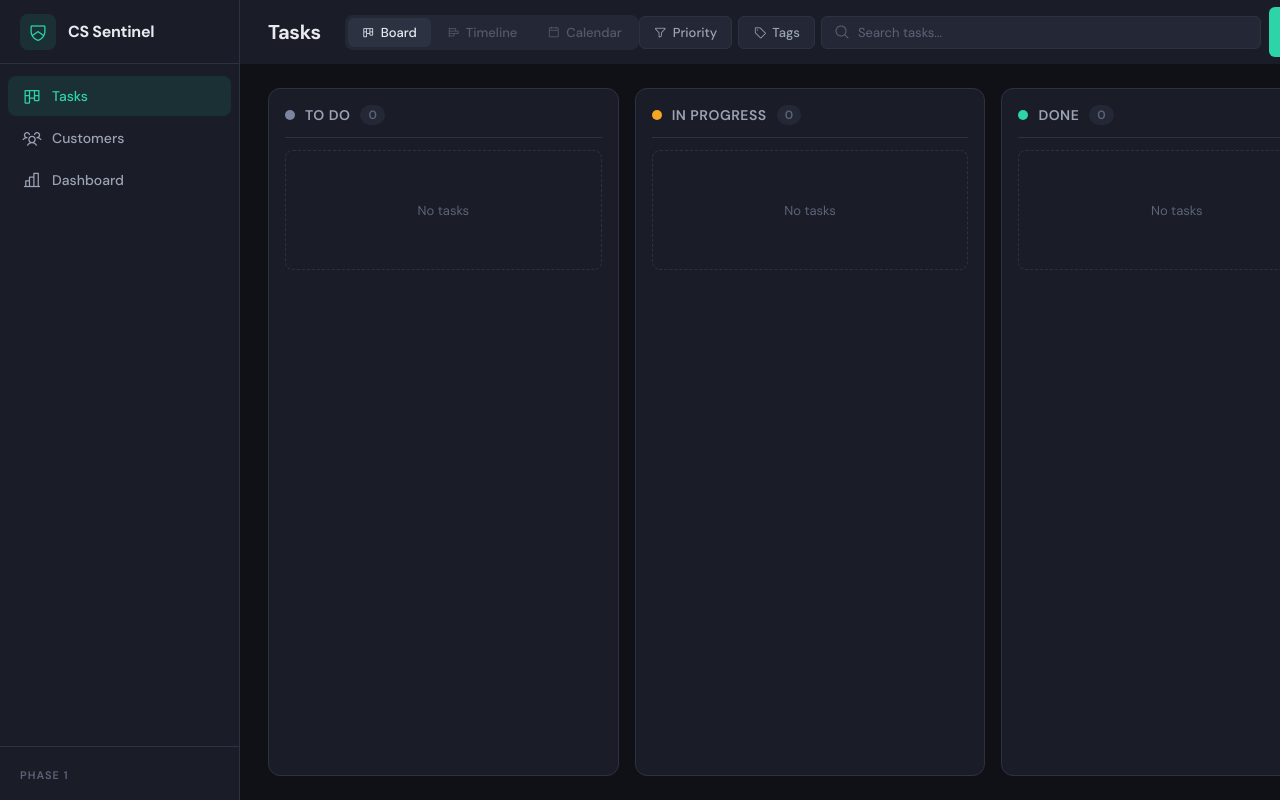
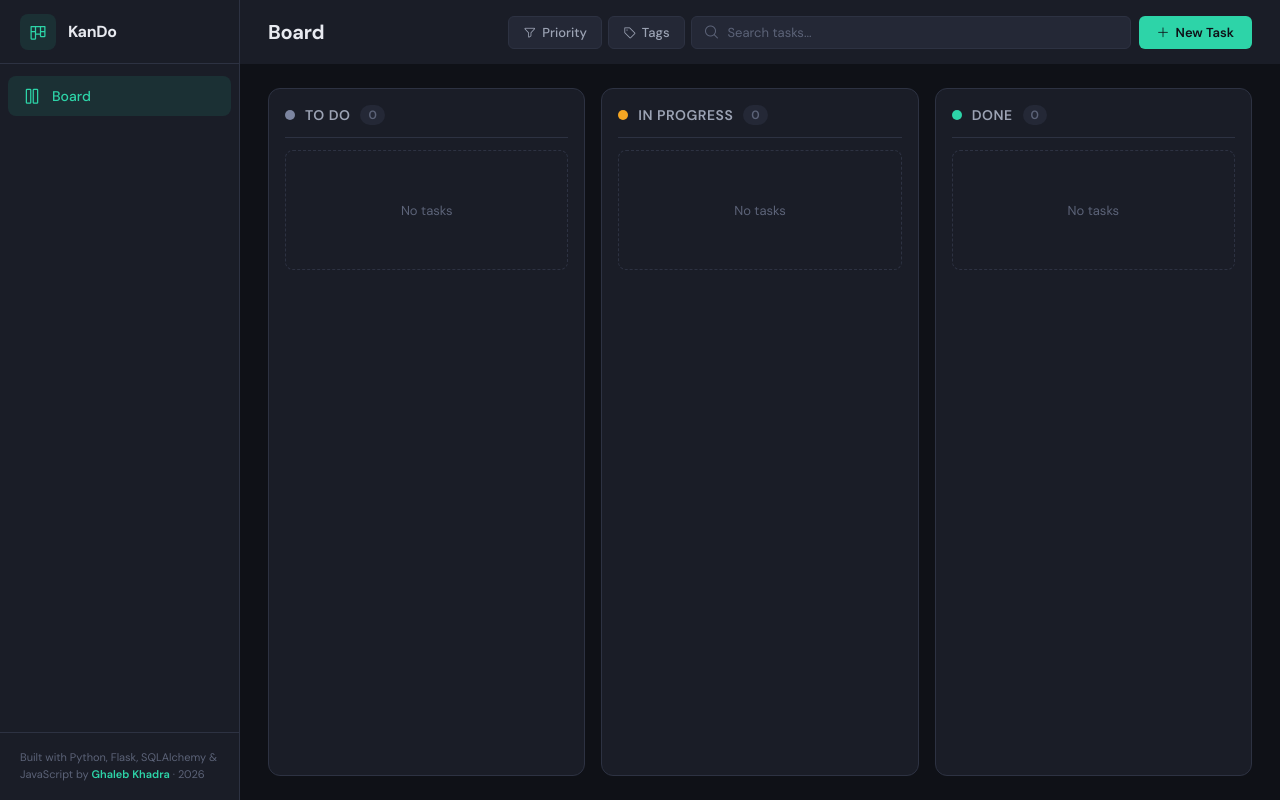
Before and after one commit to gkpyth/kanban-task-manager, a Flask app: page / in a window 1280 px wide; the page is wider, and only the part inside the window is pictured. Run offline with Flask 3, Linux system fonts and the light colour scheme; data that the repository does not hold is empty; some libraries are stand-ins or nearby versions.

Commit message:
Rebrand to KanDo - standalone Kanban task manager, Add README file

```diff
--- a/app.py
+++ b/app.py
@@ -1,6 +1,7 @@
 from flask import Flask
 from config import Config
 from models import db
+from datetime import datetime
 
 def create_app():
     """Application factory - builds and configures the Flask app"""
@@ -16,6 +17,11 @@ def create_app():
     from routes import main
     app.register_blueprint(main)
 
+    # Make current_year available to all templates automatically
+    @app.context_processor
+    def inject_year():
+        return {'current_year': datetime.now().year}
+
     # Create database tables if they don't exist yet
     # app_context() tells Flask which app we're working with
     with app.app_context():
--- a/config.py
+++ b/config.py
@@ -6,7 +6,7 @@ class Config:
 
     # Database location - SQLite file stored in the instance folder
     SQLALCHEMY_DATABASE_URI = os.environ.get('DATABASE_URL') or \
-        'sqlite:///' + os.path.join(os.path.abspath(os.path.dirname(__file__)), 'instance', 'cs_sentinel.db')
+        'sqlite:///' + os.path.join(os.path.abspath(os.path.dirname(__file__)), 'instance', 'kando.db')
 
     # Disable modification tracking to save on memory usage
     SQLALCHEMY_TRACK_MODIFICATIONS = False
--- a/static/css/style.css
+++ b/static/css/style.css
@@ -150,17 +150,21 @@ body {
     font-size: 20px;
 }
 
+/* ==================== SIDEBAR FOOTER ==================== */
 .sidebar-footer {
     padding: 16px 20px;
     border-top: 1px solid var(--border);
 }
 
-.version-tag {
+.footer-text {
     font-size: 11px;
+    color: var(--text-muted);
+    line-height: 1.6;
+}
+
+.footer-author {
+    color: var(--accent);
     font-weight: 600;
-    color: var(--text-muted);
-    text-transform: uppercase;
-    letter-spacing: 1px;
 }
 
 /* ==================== MAIN CONTENT ==================== */
@@ -194,44 +198,6 @@ body {
     font-size: 20px;
     font-weight: 700;
     letter-spacing: -0.3px;
-}
-
-.view-switcher {
-    display: flex;
-    gap: 2px;
-    background: var(--bg-tertiary);
-    padding: 3px;
-    border-radius: var(--radius-md);
-}
-
-.view-btn {
-    padding: 6px 14px;
-    border: none;
-    background: none;
-    color: var(--text-secondary);
-    font-family: var(--font-main);
-    font-size: 13px;
-    font-weight: 500;
-    border-radius: var(--radius-sm);
-    cursor: pointer;
-    display: flex;
-    align-items: center;
-    gap: 6px;
-    transition: all 0.15s ease;
-}
-
-.view-btn:hover:not(:disabled) {
-    color: var(--text-primary);
-}
-
-.view-btn.active {
-    background: var(--bg-hover);
-    color: var(--text-primary);
-}
-
-.view-btn:disabled {
-    opacity: 0.4;
-    cursor: not-allowed;
 }
 
 .toolbar-right {
--- a/templates/base.html
+++ b/templates/base.html
@@ -22,36 +22,24 @@
         <!-- App branding -->
         <div class="sidebar-brand">
             <div class="brand-icon">
-                <i class="ph ph-shield-chevron"></i>
+                <i class="ph ph-kanban"></i>
             </div>
-            <span class="brand-name">CS Sentinel</span>
+            <span class="brand-name">KanDo</span>
         </div>
 
         <!-- Navigation links -->
         <ul class="nav-links">
             <li>
                 <a href="#" class="nav-link active" data-view="board">
-                    <i class="ph ph-kanban"></i>
-                    <span>Tasks</span>
-                </a>
-            </li>
-            <li>
-                <a href="#" class="nav-link" data-view="customers">
-                    <i class="ph ph-users-three"></i>
-                    <span>Customers</span>
-                </a>
-            </li>
-            <li>
-                <a href="#" class="nav-link" data-view="dashboard">
-                    <i class="ph ph-chart-bar"></i>
-                    <span>Dashboard</span>
+                    <i class="ph ph-columns"></i>
+                    <span>Board</span>
                 </a>
             </li>
         </ul>
 
         <!-- Sidebar footer -->
         <div class="sidebar-footer">
-            <span class="version-tag">Phase 1</span>
+            <p class="footer-text">Built with Python, Flask, SQLAlchemy &amp; JavaScript by <span class="footer-author">Ghaleb Khadra</span> &middot; {{ current_year }}</p>
         </div>
     </nav>
 
@@ -61,19 +49,7 @@
         <!-- Top toolbar -->
         <header class="toolbar">
             <div class="toolbar-left">
-                <h1 class="page-title">Tasks</h1>
-                <!-- View switcher - Board / Timeline / Calendar (Timeline & Calendar in Phase 2) -->
-                <div class="view-switcher">
-                    <button class="view-btn active" data-view="board">
-                        <i class="ph ph-kanban"></i> Board
-                    </button>
-                    <button class="view-btn" data-view="timeline" disabled title="Coming in Phase 2">
-                        <i class="ph ph-chart-bar-horizontal"></i> Timeline
-                    </button>
-                    <button class="view-btn" data-view="calendar" disabled title="Coming in Phase 2">
-                        <i class="ph ph-calendar-blank"></i> Calendar
-                    </button>
-                </div>
+                <h1 class="page-title">Board</h1>
             </div>
             <div class="toolbar-right">
                 <!-- Filter and search controls -->
```
Also changed, not shown: README.md (added).
